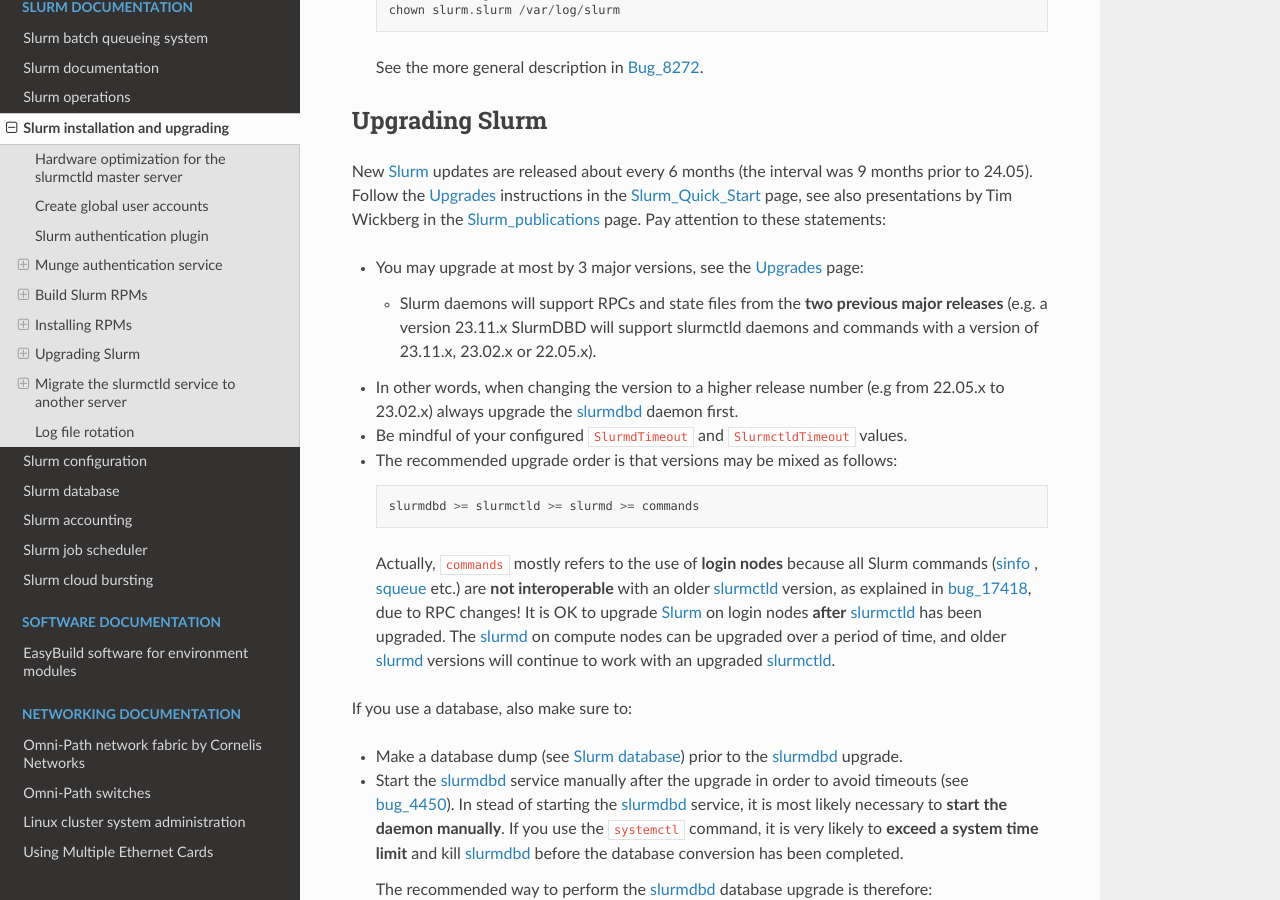
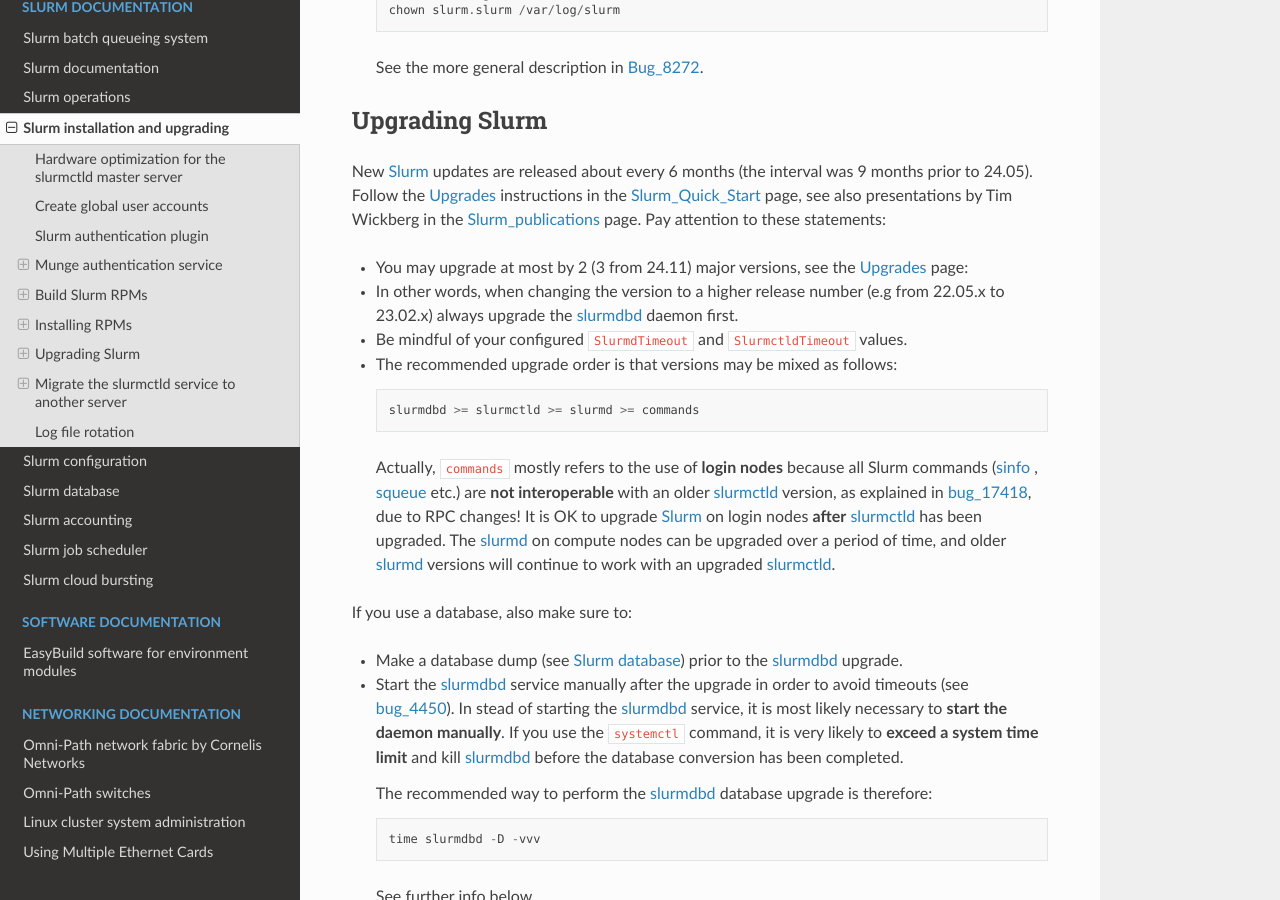
Before and after one commit to OleHolmNielsen/Niflheim_system, a Sphinx documentation site: the page built from docs/Slurm_installation.rst, in a window 1280 px wide and 900 px high, scrolled down 10656 px. Built offline with Sphinx 7.4.7 and the Read the Docs theme 2.0.0, drawn with Linux system fonts in a browser that asks for light colours; some of the changed text lies outside the part shown.

Commit message:
Slurm upgrades

```diff
--- a/docs/Slurm_installation.rst
+++ b/docs/Slurm_installation.rst
@@ -472,11 +472,7 @@
 see also presentations by Tim Wickberg in the Slurm_publications_ page.
 Pay attention to these statements:
 
-* You may upgrade at most by 3 major versions, see the Upgrades_ page:
-
-  * Slurm daemons will support RPCs and state files from the **two previous major releases**
-    (e.g. a version 23.11.x SlurmDBD will support slurmctld daemons and commands with a version of 23.11.x, 23.02.x or 22.05.x).
-
+* You may upgrade at most by 2 (3 from 24.11) major versions, see the Upgrades_ page:
 * In other words, when changing the version to a higher release number (e.g from 22.05.x to 23.02.x) always upgrade the slurmdbd_ daemon first.
 * Be mindful of your configured ``SlurmdTimeout`` and ``SlurmctldTimeout`` values.
 * The recommended upgrade order is that versions may be mixed as follows::
@@ -814,12 +810,12 @@
 Upgrade slurmd on nodes
 .......................
 
-First determine which Slurm_ version the nodes are running::
+.. _clush: https://clustershell.readthedocs.io/en/latest/tools/clush.html
 
-  clush -bg <partition> slurmd -V         # Using ClusterShell
-  pdsh -g <partition> slurmd -V | dshbak  # Using PDSH
+First determine which Slurm_ version the nodes are running,
+using the clush_ command (see the :ref:`SLURM` page about ClusterShell_)::
 
-See the :ref:`SLURM` page about ClusterShell_ or PDSH_.
+  clush -bg <partition> slurmd -V
 
 The **quick and usually OK procedure** would be to simply update the RPMs (here: version 23.11.8) on all nodes::
 
```
